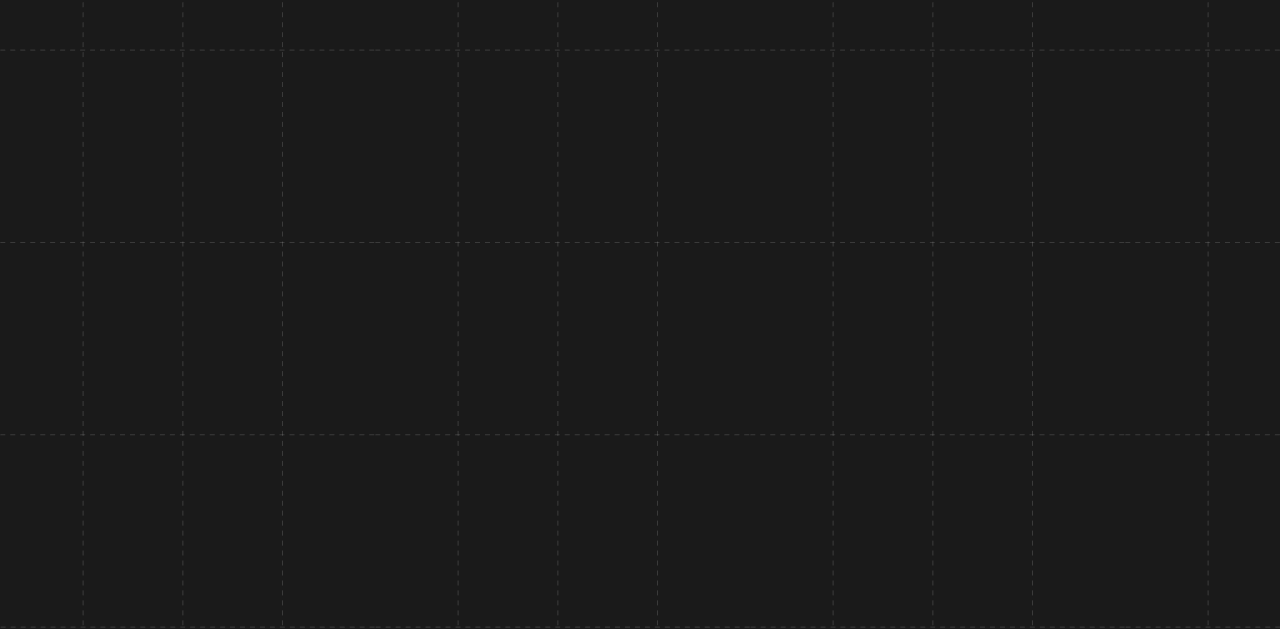
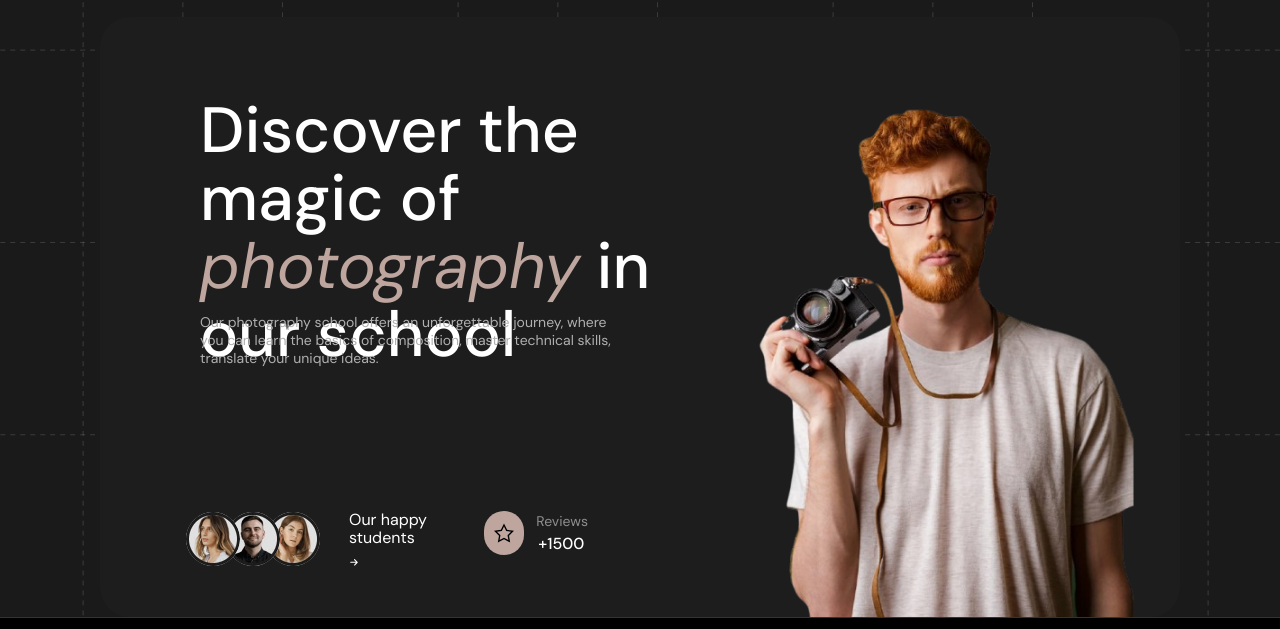
Before and after one commit to alperenkucukozkan/project-Team01, a website built with Vite: page src/index.html in a window 1280 px wide. Shown: the part 163-792 px from the top of the page. Built offline with nearby package versions, Linux system fonts and the light colour scheme.

Commit message:
hero-section

```diff
--- /dev/null
+++ b/src/css/hero.css
@@ -0,0 +1,375 @@
+.hero {
+  background-color: #1d1d1d;
+  color: #fff;
+  margin: 0 auto;
+  text-align: center;
+  padding-left: 20px;
+  width: 335px;
+  height: 777px;
+  border-radius: 30px;
+  box-sizing: border-box;
+  font-family: 'DM Sans', sans-serif;
+  position: relative;
+
+
+
+  /* border: 1px solid red;*/
+}
+
+.hero h1 {
+  font-family: 'DM Sans', sans-serif;
+  text-align: left;
+  font-size: 40px;
+  font-weight: 500;
+  line-height: 44px;
+  letter-spacing: -4%;
+  margin-top: 40px;
+  margin-bottom: 20px;
+  width: 295px;
+  height: 176px;
+
+  /* border: 1px solid blue;*/
+}
+
+.highlight {
+  color: #bea69e;
+  font-style: italic;
+  font-weight: 400;
+  font-size: 40px;
+}
+
+.description {
+  font-size: 14px;
+  font-weight: 400;
+  line-height: 18px;
+  color: #b0b0b0;
+  margin-top: 20px;
+  text-align: left;
+  height: 72px;
+  width: 295px;
+  margin-bottom: 0;
+  margin-bottom: 35px;
+
+  /*  border: 1px solid purple;*/
+}
+.happy-students {
+  width: 273px;
+  display: flex;
+  flex-direction: column;
+  align-items: left;
+  height: 84px;
+  position: relative;
+
+  /* border: 1px solid green;*/
+}
+.characters {
+  display: flex;
+  align-items: center;
+  list-style: none;
+  justify-content: left;
+  align-items: left;
+  padding-left: 14px;
+  margin-top: 0px;
+  margin-bottom: 0px;
+
+  /* border: 1px solid purple;*/
+}
+.character {
+  width: 54px;
+  border-radius: 50%;
+  overflow: hidden;
+  margin-left: -14px;
+
+  /* border: 1px solid orange;*/
+}
+.character img {
+  width: 100%;
+  height: 100%;
+  display: block;
+  object-fit: cover;
+  margin: 0;
+}
+.character-1 {
+  position: sticky;
+  z-index: 999;
+}
+.character-2 {
+  position: sticky;
+  z-index: 998;
+}
+.character-3 {
+  position: sticky;
+  z-index: 997;
+}
+.students {
+  width: 89px;
+  height: 36px;
+  display: flex;
+  flex-direction: column;
+  line-height: 18px;
+
+  /*border:1px solid chartreuse;*/
+}
+.icon-arrow {
+  fill: #fff;
+  width: 30px;
+  height: 8, 66px;
+  padding: 0;
+  display: flex;
+  position: absolute;
+  margin-left: 91px;
+  margin-top: 13.67px;
+
+  /*border: 1px solid blue;*/
+}
+
+.link {
+  text-decoration: none;
+  color: #fff;
+  font-weight: 400;
+  font-size: 16px;
+  text-align: left;
+
+  /*  border: 1px solid yellow;*/
+}
+
+.icon-border {
+  width: 44px;
+  height: 44px;
+  background-color: #bea69e;
+  border-radius: 100px;
+  display: flex;
+  justify-content: center;
+  align-items: center;
+}
+
+.icon {
+  width: 20px;
+  height: 20px;
+  margin: 12px 0 12px 0;
+
+  /* border: 1px solid white;*/
+}
+
+.review {
+  width: 104px;
+  height: 44px;
+  display: flex;
+  gap: 12px;
+  margin-left: 40px;
+
+  display: flex;
+  position: absolute;
+  right: 0;
+
+  /* border: 1px solid white;*/
+}
+.reviews {
+  font-size: 14px;
+  font-weight: 400;
+  color: #ffffff80;
+
+  /* border:  1px solid brown;*/
+}
+.number {
+  display: block;
+  font-size: 16px;
+  font-weight: 500;
+  color: #fff;
+  width: 50px;
+
+  /*  border: 1px solid pink;*/
+}
+
+.hero-img {
+  width: 259px;
+  height: 314px;
+  margin: 0 auto;
+  display: block;
+  margin-left: auto;
+  margin-right: auto;
+  margin-bottom: 0;
+  margin-top: auto; /* Üstteki boşluğu kaldırır */
+  position: absolute;
+  left: 50%;
+  bottom: 0;
+  transform: translateX(-50%);
+
+  /* border: green 1px solid;*/
+}
+
+
+
+
+
+
+
+
+
+
+/* min width 768 px   tablet mod */
+
+@media (min-width: 768px) {
+  .hero {
+    width: 100%;
+    height: 100%;
+    height: 900px;
+    max-width: 704px;
+    padding: 40px;
+    margin: 0 auto;
+    border-radius: 30px;
+
+    /*border: 1px solid red;*/
+  }
+
+  .hero h1 {
+    font-size: 48px;
+    line-height: 56px;
+    width: 100%;
+    max-width: 517px;
+    font-size: 60px;
+    margin-left: 32px;
+  }
+
+  .description {
+    font-size: 16px;
+    line-height: 24px;
+    width: 100%;
+    max-width: 418px;
+    margin-left: 32px;
+    font-size: 14px;
+    line-height: 18px;
+  }
+
+  .happy-students {
+    display: flex;
+    flex-direction: row;
+    justify-content: space-between;
+    width: 100%;
+    max-width: 390px;
+    height: 54px;
+
+    margin-left: 32px;
+
+    /*border: 1px solid yellow;*/
+  }
+
+  .characters {
+    display: flex;
+    align-items: center;
+    list-style: none;
+    justify-content: left;
+    align-items: left;
+    padding-left: 0px;
+    margin-top: 0px;
+    margin-bottom: 0px;
+
+    /* border: 1px solid yellowgreen;*/
+  }
+
+  .students {
+    width: 100%;
+    max-width: 82px;
+    height: 100%;
+    max-height: 56px;
+    display: flex;
+    position: absolute;
+    left: 149px;
+
+    /* border: 1px solid blue;*/
+  }
+
+  .icon-arrow {
+    width: 28px;
+    height: 8.66px;
+    position: absolute;
+    bottom: 0;
+    left: -100px;
+
+    /* border: 1px solid white;*/
+  }
+
+  .hero-img{
+    width: 393px;
+    height: 434px;
+}
+}
+
+
+@media (min-width:1280px){
+
+    .hero{
+        width: 100%;
+        height: 100%;
+        height: 600px;
+        max-width: 1080px;
+        padding-left: 50px;
+        margin: 0 auto;
+        border-radius: 30px;
+        position: relative;
+
+
+
+      /*  border: 1px solid red;*/
+    }
+    .hero h1{
+        font-size: 64px;
+        line-height: 68px;
+        width: 100%;
+        max-width: 563px;
+        margin-left: 50px;
+    }
+    .highlight{
+        font-size: 64px;
+    }
+
+
+    .description{
+        width: 100%;
+        max-width: 418px;
+        padding-top: 20px;
+        margin-left: 50px;
+
+
+        /*border: 1px solid blue;*/
+    }
+
+    .happy-students{
+        display: flex;
+        flex-direction: row;
+        gap: 40px;
+        width: 100%;
+        max-width: 388px;
+        height: 56px;
+        margin-left: 50px;
+
+        position: absolute;
+        bottom: 50px;
+
+        /* border: 1px solid yellow;*/
+    }
+
+
+
+
+
+
+
+
+
+
+
+    .hero-img{
+        width: 393px;
+        height: 520px;
+        position: absolute;
+        right: -150px;
+        bottom: 0;
+        margin-right: 0px;
+
+
+
+
+        /*border: 1px solid green;*/
+    }
+}
--- a/src/css/styles.css
+++ b/src/css/styles.css
@@ -16,3 +16,4 @@
 @import url('./about.css');
 @import url('./mentors.css');
 @import url('./footer.css');
+@import url('./hero.css');
--- a/src/index.html
+++ b/src/index.html
@@ -18,13 +18,20 @@
       <!-- Loads the specified .html file -->
       <div class="background">
         <load src="./partials/header.html" icon-path="img/sprite.svg#logo" />
-      </div>
-      <load src="./partials/advertisement.html" />
-
-    </main>
-    <load src="./partials/about.html" />
+         <load src="./partials/hero.html" />
+         <load src="./partials/advertisement.html" />
+          <load src="./partials/about.html" />
     <load src="./partials/mentors.html" />
     <load src="./partials/footer.html" />
     <script type="module" src="./main.js"></script>
+
+
+      </div>
+
+
+
+
+    </main>
+
   </body>
 </html>
--- /dev/null
+++ b/src/partials/hero.html
@@ -0,0 +1,61 @@
+<section class="hero">
+  <h1>
+    Discover the magic of <span class="highlight">photography</span> in our
+    school
+  </h1>
+  <p class="description">
+    Our photography school offers an unforgettable journey, where you can learn
+    the basics of composition, master technical skills, translate your unique
+    ideas.
+  </p>
+
+  <div class="happy-students">
+    <ul class="characters">
+      <li class="character">
+        <img
+          class="character-1"
+          src=".\img/girl-1.jpg"
+          alt="Happy students in a photography class"
+        />
+      </li>
+      <li class="character">
+        <img
+          class="character-2"
+          src=".\img/boy.jpg"
+          alt="Happy students in a photography class"
+        />
+      </li>
+      <li class="character">
+        <img
+          class="character-3"
+          src=".\img/girl.jpg"
+          alt="Happy students in a photography class"
+        />
+      </li>
+    </ul>
+
+    <div class="students">
+      <a class="link" href="./Reviews.com" target="_blank"
+        >Our happy students
+
+      </a>
+      <svg class="icon-arrow" width="16" height="16">
+          <use xlink:href="./img/sprite.svg#icon-arrow-right"></use>
+        </svg>
+    </div>
+    <div class="review">
+      <label class="icon-border">
+        <svg class="icon">
+          <use xlink:href="./img/sprite.svg#icon-star"></use>
+        </svg>
+      </label>
+
+      <p class="reviews">Reviews <span class="number">+1500</span></p>
+    </div>
+  </div>
+  <img
+    class="hero-img"
+    src="img/hero-img.png"
+    alt="Hero image of a photography class"
+  />
+</section>
```
